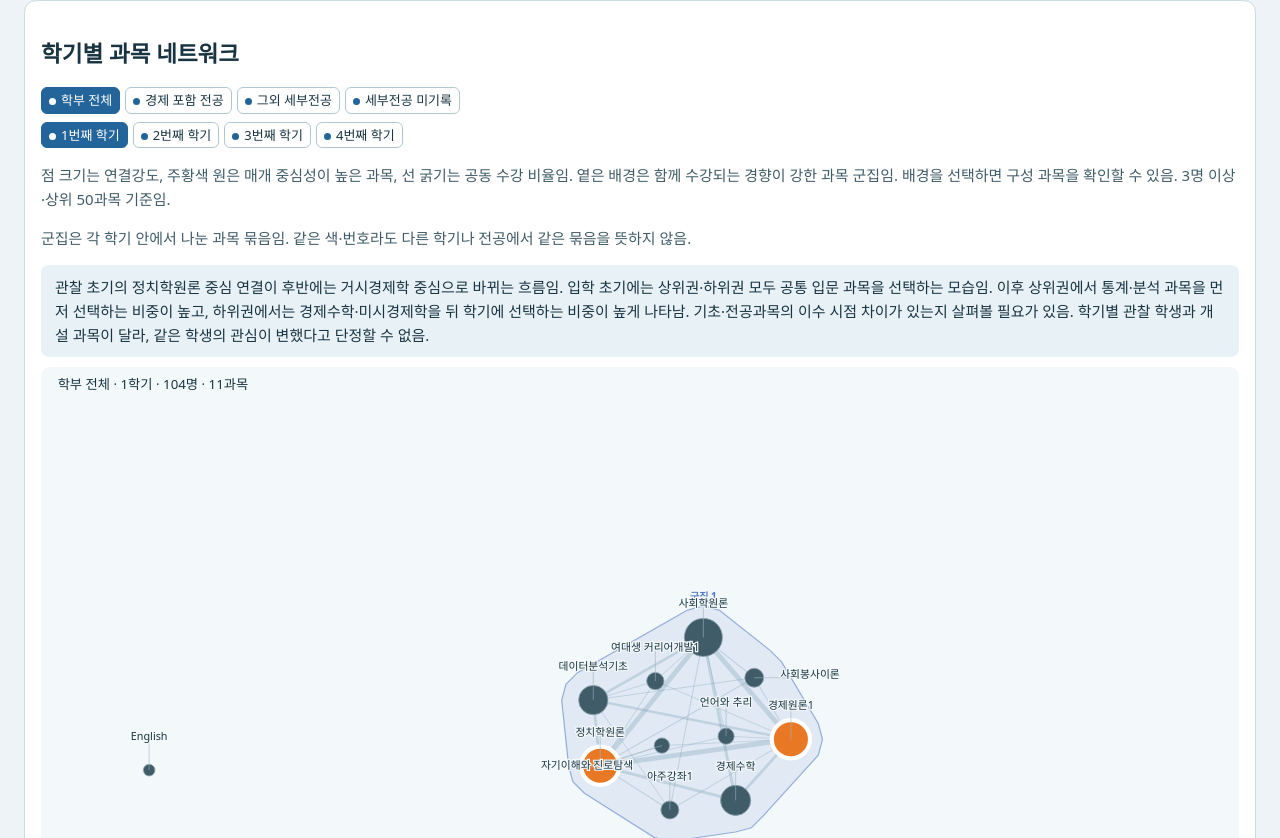
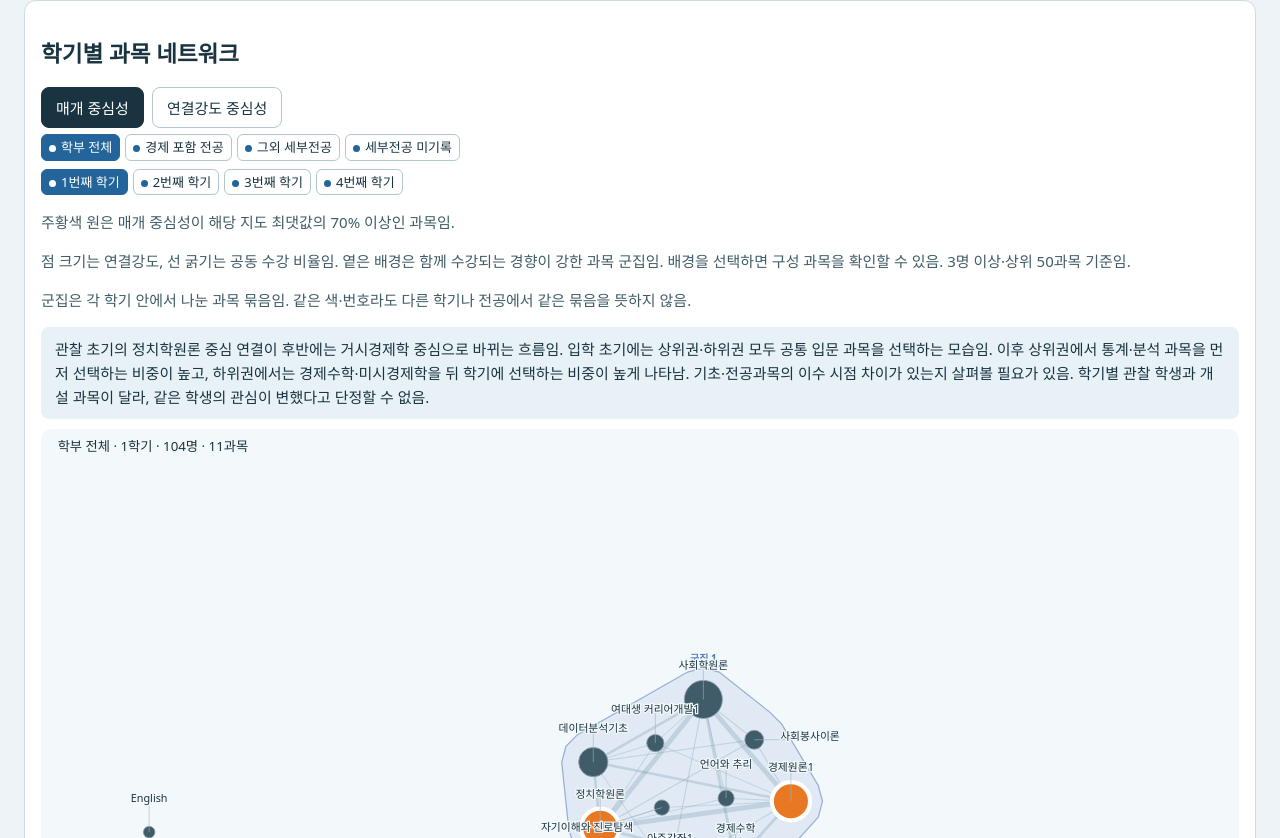
Before and after one commit to diseny/al-lab, a website: page course_paths.html in a window 1280 px wide. Shown: the part 1162-2000 px from the top of the page. Drawn offline with Linux system fonts and the light colour scheme.

Commit message:
Release v1.5.0 strength centrality tab and top three courses

```diff
--- a/course_paths.html
+++ b/course_paths.html
@@ -34,7 +34,7 @@ path[role=button]:focus{outline:none;stroke-opacity:1}
 @media(max-width:750px){main{padding:12px}}
 </style>
 <main>
-<nav aria-label="대시보드"><strong>2025학번 수강 흐름</strong> · <small>v1.4.0</small></nav>
+<nav aria-label="대시보드"><strong>2025학번 수강 흐름</strong> · <small>v1.5.0</small></nav>
 <p class="summary">학부·대학 전체의 연결선은 1→2·2→3학기 5명 이상, 3→4학기 2명 이상 기준임. 세부전공은 1명 이상, 세부전공 미기록은 5명 이상 기준임. 표시 과목은 기존 기준의 학기별 상위 15과목임. —는 표시 기준을 충족한 값이 없음을 뜻함.</p>
 <nav id="units" class="unit-tabs" role="tablist" aria-label="학부"></nav>
 <section id="unit-panel" role="tabpanel">
@@ -60,12 +60,15 @@ path[role=button]:focus{outline:none;stroke-opacity:1}
 </dialog>
 <section aria-labelledby="network-title">
 <h2 id="network-title">학기별 과목 네트워크</h2>
+<div id="network-modes" class="unit-tabs" role="tablist" aria-label="중심성 보기"></div>
 <div id="network-groups" class="major-options" role="group" aria-label="네트워크 집단"></div>
 <div id="network-terms" class="major-options" role="group" aria-label="네트워크 학기"></div>
-<p class="summary">점 크기는 연결강도, 주황색 원은 매개 중심성이 높은 과목, 선 굵기는 공동 수강 비율임. 옅은 배경은 함께 수강되는 경향이 강한 과목 군집임. 배경을 선택하면 구성 과목을 확인할 수 있음. 3명 이상·상위 50과목 기준임.</p>
+<p id="network-mode-note" class="summary"></p>
+<p class="summary">점 크기는 연결강도, 선 굵기는 공동 수강 비율임. 옅은 배경은 함께 수강되는 경향이 강한 과목 군집임. 배경을 선택하면 구성 과목을 확인할 수 있음. 3명 이상·상위 50과목 기준임.</p>
 <p class="summary">군집은 각 학기 안에서 나눈 과목 묶음임. 같은 색·번호라도 다른 학기나 전공에서 같은 묶음을 뜻하지 않음.</p>
 <div id="network-reading" aria-live="polite"></div>
-<div id="course-network" class="scroll"></div>
+<p id="network-ranking" class="detail" role="status" hidden></p>
+<div id="course-network" class="scroll" role="tabpanel"></div>
 <p id="network-detail" class="detail" role="status"></p>
 </section>
 </main>
@@ -302,7 +305,8 @@ function clearFocus(){
 }
 
 const networkPages=JSON.parse(get('network-data').textContent);
-let networkGroup=0,networkStage=0;
+let networkGroup=0,networkStage=0,networkMode='betweenness';
+const networkModes={betweenness:'매개 중심성',strength:'연결강도 중심성'};
 function networkButtons(root,items,selected,callback){
   root.replaceChildren();
   items.forEach((label,index)=>{
@@ -315,6 +319,33 @@ function networkButtons(root,items,selected,callback){
     root.append(button);
   });
 }
+function renderNetworkModes(){
+  const root=get('network-modes');root.replaceChildren();
+  const modes=Object.entries(networkModes);
+  modes.forEach(([mode,label],index)=>{
+    const button=document.createElement('button');
+    button.type='button';button.className='unit-tab';button.id='network-mode-'+mode;
+    button.textContent=label;
+    button.setAttribute('role','tab');
+    button.setAttribute('aria-controls','course-network');
+    button.setAttribute('aria-selected',String(networkMode===mode));
+    button.tabIndex=networkMode===mode?0:-1;
+    button.onclick=()=>{networkMode=mode;renderNetwork();};
+    button.onkeydown=event=>{
+      if(event.key!=='ArrowLeft'&&event.key!=='ArrowRight')return;
+      event.preventDefault();
+      const next=(index+(event.key==='ArrowRight'?1:-1)+modes.length)%modes.length;
+      networkMode=modes[next][0];renderNetwork();
+      get('network-modes').children[next].focus();
+    };
+    root.append(button);
+  });
+  get('course-network').setAttribute('aria-labelledby','network-mode-'+networkMode);
+  get('network-mode-note').textContent=networkMode==='strength'
+    ? '주황색 원과 순위는 다른 과목과 함께 수강된 정도가 높은 상위 3과목임.'
+    : '주황색 원은 매개 중심성이 해당 지도 최댓값의 70% 이상인 과목임.';
+}
+
 function selectNetworkUnit(){
   networkGroup=0;networkStage=0;
   renderNetwork();
@@ -402,14 +433,26 @@ function drawNetworkCommunities(chart,term,coords){
 }
 
 function renderNetwork(){
+  renderNetworkModes();
   const page=networkPages[selectedUnit];
   networkButtons(get('network-groups'),page.groups.map(g=>g.label),networkGroup,i=>{networkGroup=i;renderNetwork();});
   networkButtons(get('network-terms'),['1번째 학기','2번째 학기','3번째 학기','4번째 학기'],networkStage,i=>{networkStage=i;renderNetwork();});
   const group=page.groups[networkGroup],term=group.terms[networkStage];
   renderNetworkReading(group);
+  const ranked=[...term.nodes].filter(node=>node.strength>0)
+    .sort((a,b)=>b.strength-a.strength||b.n-a.n||a.code.localeCompare(b.code));
+  const top=ranked.slice(0,3);
+  const strengthRanks=new Map(top.map((node,index)=>[node.code,index+1]));
+  const ranking=get('network-ranking');
+  ranking.hidden=networkMode!=='strength';
+  const tiedCutoff=ranked.length>3&&Math.abs(ranked[2].strength-ranked[3].strength)<1e-8;
+  ranking.textContent=top.length
+    ? '연결강도 Top '+top.length+' · '+top.map((node,index)=>(index+1)+'위 '+node.title+' ('+node.strength.toFixed(2)+')').join(' · ')+(tiedCutoff?' · 동률은 수강 인원·과목코드 순으로 표시함.':'')
+    : '공동 수강 연결이 없어 연결강도 상위 과목을 선정할 수 없음.';
+
   const root=get('course-network');root.replaceChildren();
   get('network-detail').textContent='';
-  const chart=svg(root,'svg',{viewBox:'0 0 1440 860',role:'group','aria-label':page.unit+' '+group.label+' '+(networkStage+1)+'학기 과목 네트워크'});
+  const chart=svg(root,'svg',{viewBox:'0 0 1440 860',role:'group','aria-label':page.unit+' '+group.label+' '+(networkStage+1)+'학기 '+networkModes[networkMode]+' 과목 네트워크'});
   svg(chart,'text',{x:20,y:26,'font-size':16,fill:'#193440'},group.label+' · '+(networkStage+1)+'학기 · '+term.n+'명 · '+term.nodes.length+'과목');
   if(!term.nodes.length){
     svg(chart,'text',{x:720,y:430,'text-anchor':'middle',fill:'#405c68'},'표시 기준에 해당하는 과목이 없음.');
@@ -443,10 +486,13 @@ function renderNetwork(){
   }
   for(const n of coords.values()){
     const bridge=maxBridge>0&&n.betweenness>=maxBridge*.7;
+    const rank=strengthRanks.get(n.code);
+    const emphasized=networkMode==='strength'?rank!==undefined:bridge;
     const text=n.title+' · '+n.n+'/'+term.n+'명 수강 · 연결강도 '+n.strength.toFixed(2)+' · 매개 중심성 '+n.betweenness.toFixed(3);
     const mark=svg(chart,'g',{role:'button',tabindex:0,'aria-label':text});
     svg(mark,'title',{},text);
-    svg(mark,'circle',{cx:n.x,cy:n.y,r:7+16*Math.sqrt(n.strength/maxStrength),fill:bridge?'#e97824':bandColor(group.label,'all'),stroke:bridge?'#ffffff':'#8aa3af','stroke-width':bridge?5:1});
+    svg(mark,'circle',{cx:n.x,cy:n.y,r:7+16*Math.sqrt(n.strength/maxStrength),fill:emphasized?'#e97824':bandColor(group.label,'all'),stroke:emphasized?'#ffffff':'#8aa3af','stroke-width':emphasized?5:1});
+    if(networkMode==='strength'&&rank!==undefined)svg(mark,'text',{x:n.x,y:n.y+5,'text-anchor':'middle','font-size':14,'font-weight':700,fill:'#ffffff','pointer-events':'none'},String(rank));
     const label=n.title.length>18?n.title.slice(0,17)+'…':n.title;
     const at=labelPosition(n,Math.min(235,[...label].reduce((sum,c)=>sum+(c.charCodeAt(0)>255?13:7),0)));
     svg(mark,'line',{x1:n.x,y1:n.y,x2:at.x,y2:at.y,stroke:'#9eb3bd','stroke-width':.7,'pointer-events':'none'});
--- a/package.json
+++ b/package.json
@@ -1,6 +1,6 @@
 {
   "name": "al-lab-aggregate-dashboard",
-  "version": "1.4.0",
+  "version": "1.5.0",
   "private": true,
   "scripts": {
     "check": "node check-public.cjs"
```
Also changed, not shown: CHANGELOG.md.
